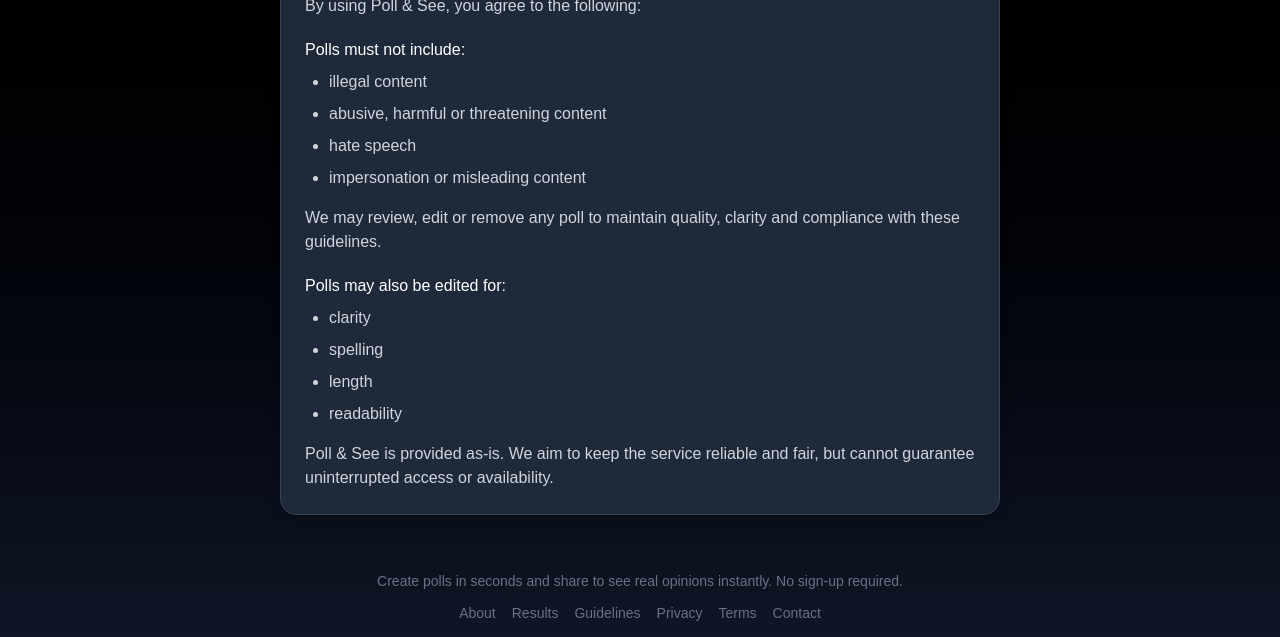
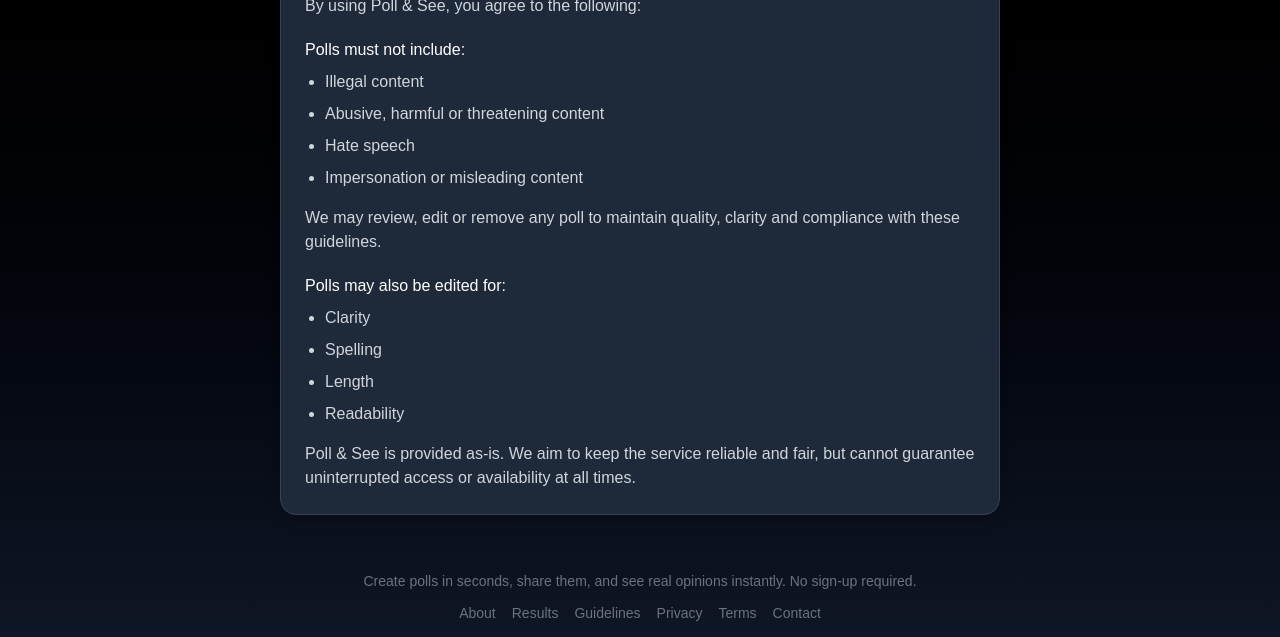
Before and after one commit to MarkDiamant/poll-and-see, a Next.js app: page /terms in a window 1280 px wide. Shown: the part 215-852 px from the top of the page. Built offline with nearby package versions, Linux system fonts and the light colour scheme.

Commit message:
Header + pages + results updates

```diff
--- a/app/about/page.tsx
+++ b/app/about/page.tsx
@@ -24,15 +24,15 @@ export default function AboutPage() {
 
            <div className="pt-2">
   <h2 className="mb-3 text-xl font-semibold text-white">How it works</h2>
-              <div className="space-y-2">
-                <p>
+  <ul className="space-y-2 list-disc pl-5 text-white">
+    <li>
       <Link href="/submit-poll" className="text-blue-300 hover:underline">
         Create a poll
       </Link>
-                </p>
-                <p>Share it</p>
-                <p>See live results</p>
-              </div>
+    </li>
+    <li>Share it</li>
+    <li>See live results</li>
+  </ul>
 </div>
 
             <div className="pt-2">
@@ -47,7 +47,7 @@ export default function AboutPage() {
               <h2 className="mb-2 text-xl font-semibold text-white">Use it on your website</h2>
               <p>
                 You can add live polls directly to your website so visitors can vote without leaving
-                your page. If you want to embed a poll on your website, get in touch and we’ll help
+                the page. If you'd like to embed a poll on your site, get in touch and we’ll help
                 you set it up.
               </p>
             </div>
--- a/app/page.tsx
+++ b/app/page.tsx
@@ -1100,7 +1100,7 @@ const trendingPolls = useMemo(() => {
             Real questions. Anonymous opinions.
           </p>
           <p className="mt-2 text-gray-300">
-            From everyday dilemmas to testing ideas, create a poll and see what people really think.
+            Create a poll in seconds, share it, and see results instantly.
           </p>
         </div>
 
--- a/app/privacy/page.tsx
+++ b/app/privacy/page.tsx
@@ -13,14 +13,14 @@ export default function PrivacyPage() {
           <div className="space-y-4 text-gray-300">
   <p>Poll & See is designed to be simple and privacy-friendly.</p>
 
-            <p>No account is required to create or vote on polls.</p>
-
-            <p>Voting is designed to be anonymous.</p>
-
-            <p>
+  <ul className="space-y-2 list-disc pl-5">
+    <li>No account is required to create or vote on polls</li>
+    <li>Voting is designed to be anonymous</li>
+    <li>
       We use limited technical signals, such as IP-based checks, to help reduce duplicate
-              voting and keep results fair.
-            </p>
+      voting and keep results fair
+    </li>
+  </ul>
 
   <p>
     These signals are used only to maintain the integrity of polls. They are not used to
--- a/app/terms/page.tsx
+++ b/app/terms/page.tsx
@@ -15,32 +15,30 @@ export default function TermsPage() {
 
             <div className="pt-1">
               <p className="mb-2 text-white">Polls must not include:</p>
-              <ul className="list-disc space-y-2 pl-6">
-                <li>illegal content</li>
-                <li>abusive, harmful or threatening content</li>
-                <li>hate speech</li>
-                <li>impersonation or misleading content</li>
+              <ul className="list-disc space-y-2 pl-5">
+                <li>Illegal content</li>
+                <li>Abusive, harmful or threatening content</li>
+                <li>Hate speech</li>
+                <li>Impersonation or misleading content</li>
               </ul>
             </div>
 
             <p>
-              We may review, edit or remove any poll to maintain quality, clarity and compliance
-              with these guidelines.
+              We may review, edit or remove any poll to maintain quality, clarity and compliance with these guidelines.
             </p>
 
             <div className="pt-1">
               <p className="mb-2 text-white">Polls may also be edited for:</p>
-              <ul className="list-disc space-y-2 pl-6">
-                <li>clarity</li>
-                <li>spelling</li>
-                <li>length</li>
-                <li>readability</li>
+              <ul className="list-disc space-y-2 pl-5">
+                <li>Clarity</li>
+                <li>Spelling</li>
+                <li>Length</li>
+                <li>Readability</li>
               </ul>
             </div>
 
             <p>
-              Poll & See is provided as-is. We aim to keep the service reliable and fair, but
-              cannot guarantee uninterrupted access or availability.
+              Poll & See is provided as-is. We aim to keep the service reliable and fair, but cannot guarantee uninterrupted access or availability at all times.
             </p>
           </div>
         </div>
--- a/components/Footer.tsx
+++ b/components/Footer.tsx
@@ -5,7 +5,7 @@ export default function Footer() {
     <footer className="pt-4 pb-6 text-center text-sm text-gray-500">
       <div className="mx-auto max-w-6xl px-6">
         <p className="mb-3">
-          Create polls in seconds and share to see real opinions instantly. No sign-up required.
+          Create polls in seconds, share them, and see real opinions instantly. No sign-up required.
            </p>
 
                 <div className="mb-3 flex flex-wrap items-center justify-center gap-x-4 gap-y-2">
```
Lines whose indentation alone changed are shown as unchanged.
